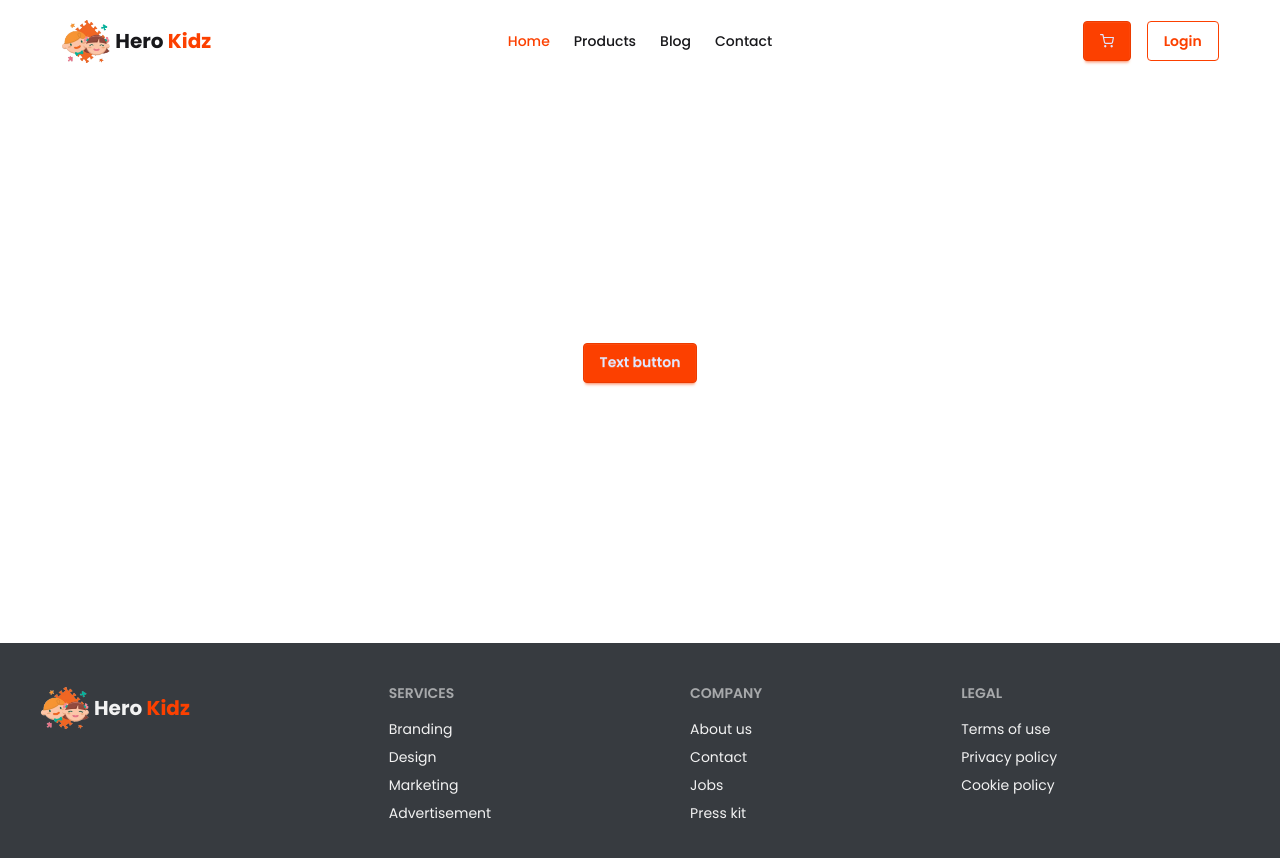
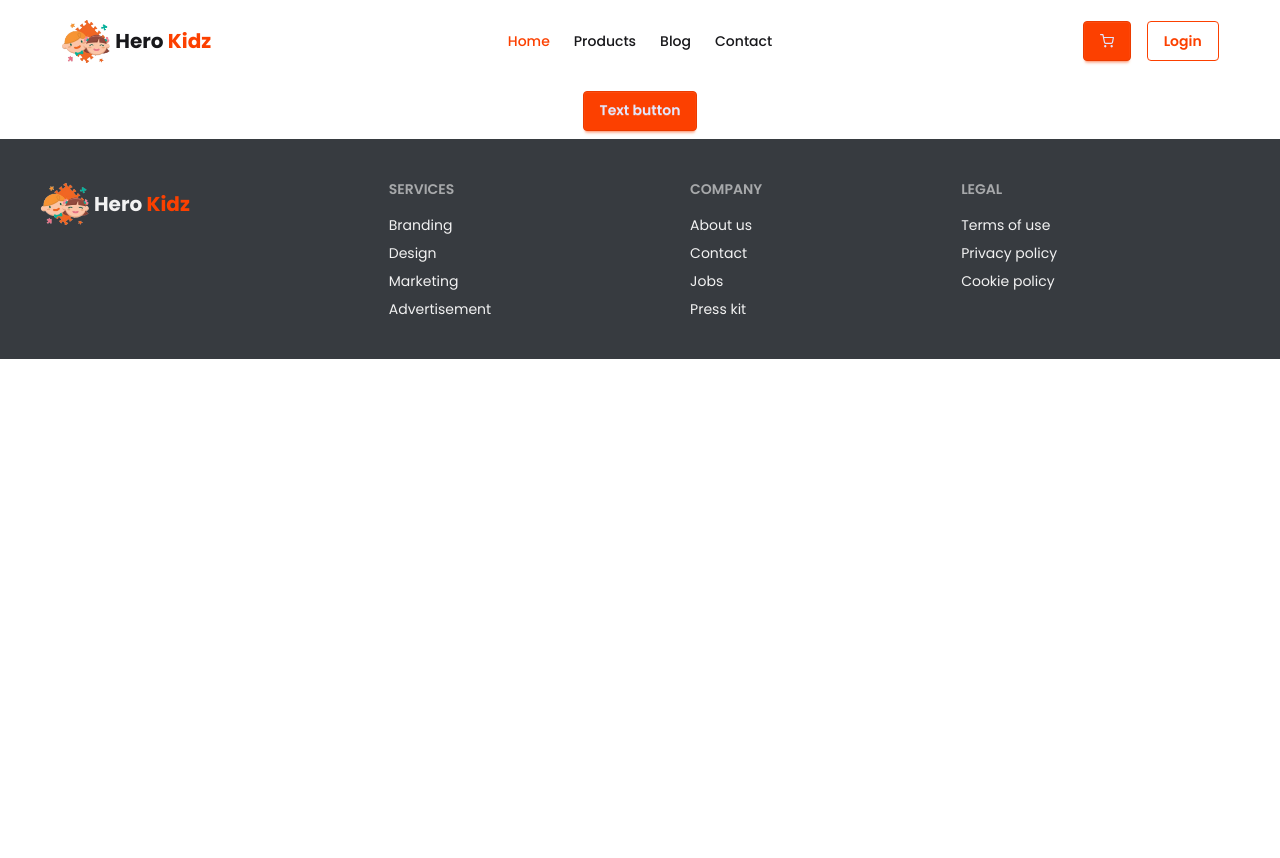
Before and after one commit to st-shourov12/hero-kidz, a Next.js app: page / in a window 1280 px wide. Shown: the top 858 px of the page. After the commit the page ends 800 px from the top, so only its background shows below. Built offline with nearby package versions, Linux system fonts and the light colour scheme.

Commit message:
changing homepage height

```diff
--- a/src/app/layout.jsx
+++ b/src/app/layout.jsx
@@ -22,7 +22,7 @@ export default function RootLayout({ children }) {
         <header className="py-2 md:max-w-11/12 mx-auto">
           <Navbar></Navbar>
         </header>
-        <main className="py-2 md:max-w-11/12 mx-auto min-h-[70vh] flex flex-col justify-between items-center">
+        <main className="py-2 md:max-w-11/12 mx-auto min-h-[clac(100vh-302px)] flex flex-col justify-between items-center">
           {children}
         </main>
         <footer>
```
